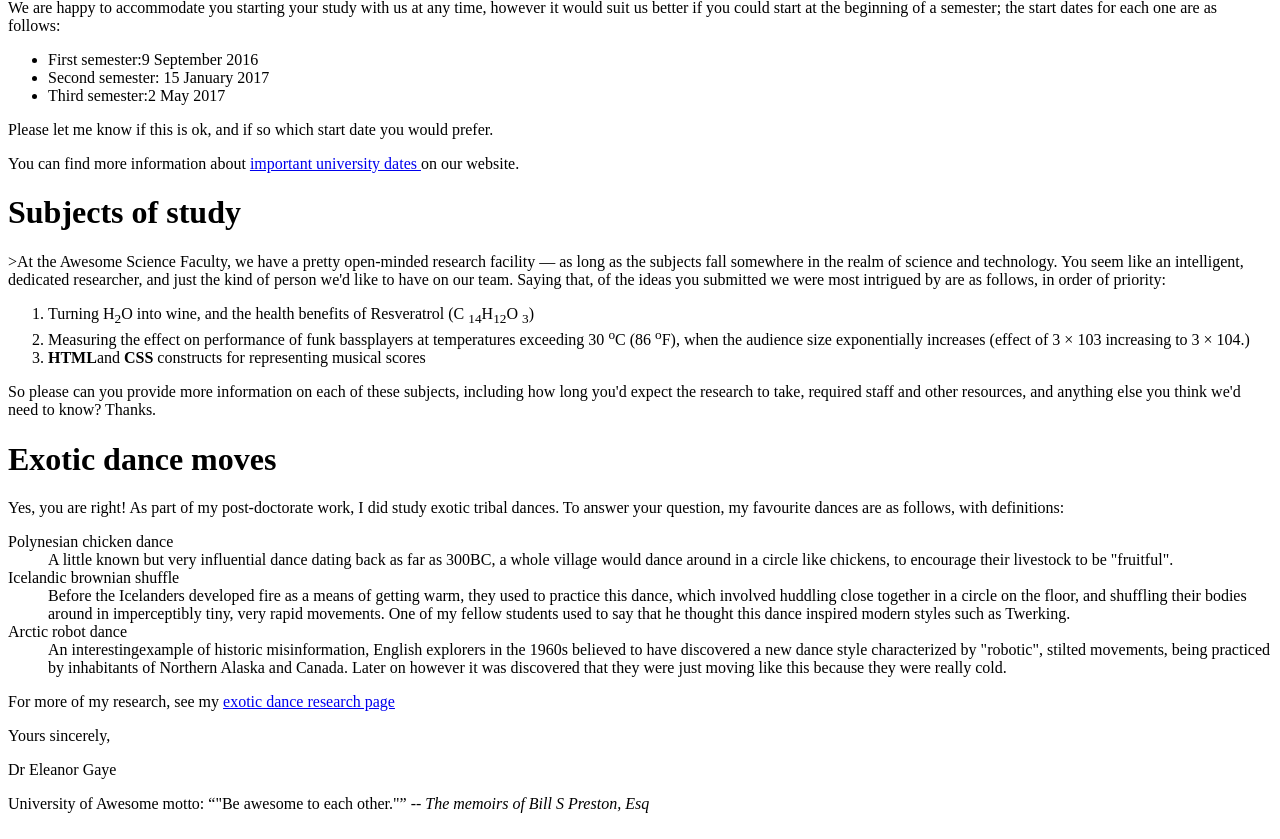
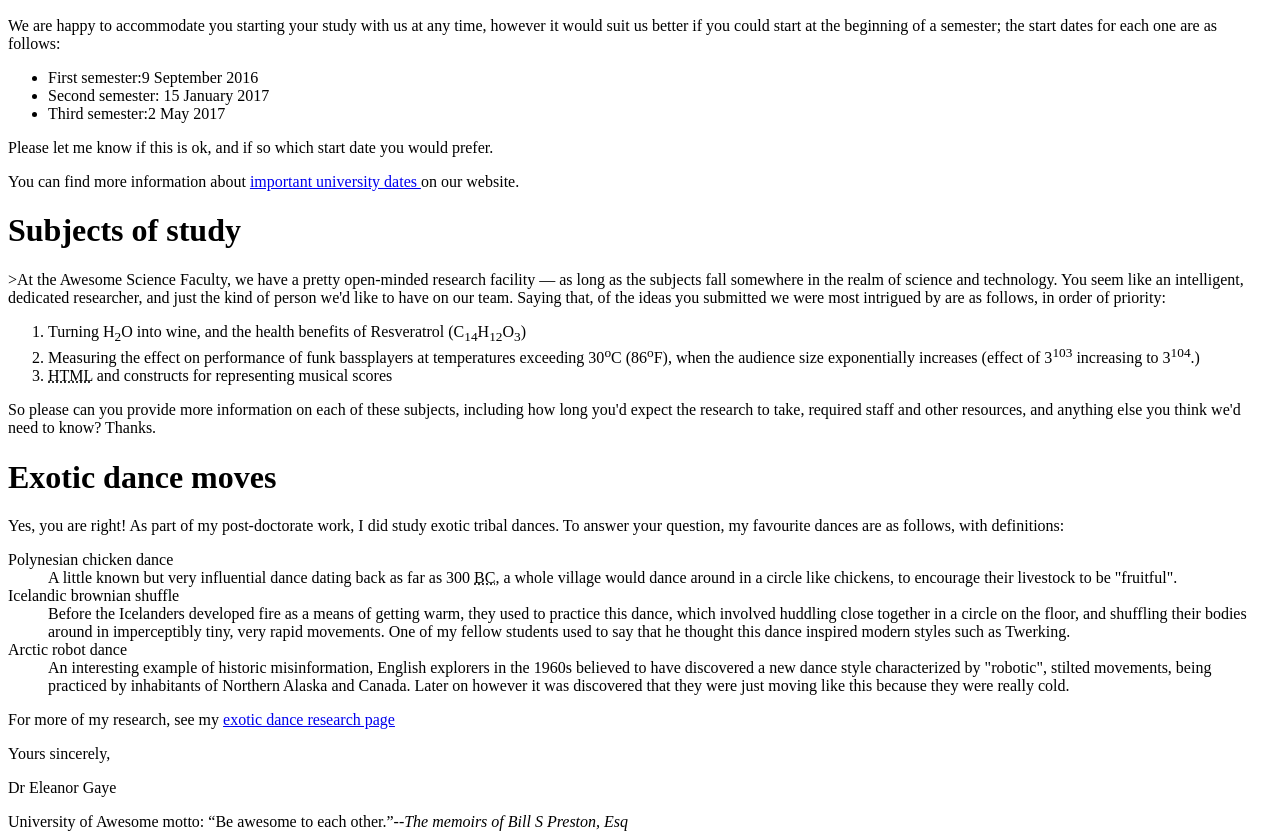
Before and after one commit to victor-karo/wk2, a plain HTML site: page latter.html in a window 1280 px wide. Shown: the part 539-1378 px from the top of the page. Drawn offline with Linux system fonts and the light colour scheme.

Commit message:
fix modify latter file

```diff
--- a/latter.html
+++ b/latter.html
@@ -10,7 +10,7 @@
           p{font-style: normal;}
     </style>
 </head>
-<body>
+<>
 
   <address>
     <em><strong>Dr. Eleanor Gaye </strong><br>
@@ -57,10 +57,10 @@
 <h1>Subjects of study</h1>
 
 <p>>At the Awesome Science Faculty, we have a pretty open-minded research facility — as long as the subjects fall somewhere in the realm of science and technology. You seem like an intelligent, dedicated researcher, and just the kind of person we'd like to have on our team. Saying that, of the ideas you submitted we were most intrigued by are as follows, in order of priority:</p>
-<ol type="1">
-    <li>Turning H<sub>2</sub>O into wine, and the health benefits of Resveratrol (C <sub>14</sub>H<sub>12</sub>O <sub>3</sub>)</li>
-    <li>Measuring the effect on performance of funk bassplayers at temperatures exceeding 30 <sup>o</sup>C (86 <sup>o</sup>F), when the audience size exponentially increases (effect of 3 × 103 increasing to 3 × 104.)</li>
-    <li> <strong>HTML</strong>and <strong>CSS</strong> constructs for representing musical scores</li>
+<ol>
+    <li>Turning H<sub>2</sub>O into wine, and the health benefits of Resveratrol (C<sub>14</sub>H<sub>12</sub>O<sub>3</sub>)</li>
+    <li>Measuring the effect on performance of funk bassplayers at temperatures exceeding 30<sup>o</sup>C (86<sup>o</sup>F), when the audience size exponentially increases (effect of 3<sup>103</sup> increasing to 3<sup>104</sup>.)</li>
+    <li> <ABbr title="Hypertext markup language">HTML</ABbr> and <abbr title="cascading style sheet"></abbr> constructs for representing musical scores</li>
 </ol>
 
 <P>So please can you provide more information on each of these subjects, including how long you'd expect the research to take, required staff and other resources, and anything else you think we'd need to know? Thanks.</P>
@@ -71,13 +71,11 @@
 <P>Yes, you are right! As part of my post-doctorate work, I did study exotic tribal dances. To answer your question, my favourite dances are as follows, with definitions:</P>
 <dl>
     <dt>Polynesian chicken dance</dt>
-    <dd>A little known but very influential dance dating back as far as 300BC, a whole village would dance around in a circle like chickens, to encourage their livestock to be "fruitful".
-        </dd>
+    <dd>A little known but very influential dance dating back as far as 300 <abbr title="before christ">BC,</abbr> a whole village would dance around in a circle like chickens, to encourage their livestock to be "fruitful".</dd>
     <dt>Icelandic brownian shuffle</dt>
     <dd>Before the Icelanders developed fire as a means of getting warm, they used to practice this dance, which involved huddling close together in a circle on the floor, and shuffling their bodies around in imperceptibly tiny, very rapid movements. One of my fellow students used to say that he thought this dance inspired modern styles such as Twerking.</dd>
     <dt>Arctic robot dance</dt>
-    <dd>An  interestingexample of historic misinformation, English explorers in the 1960s believed to have discovered a new dance style characterized by "robotic", stilted movements, being practiced by inhabitants of Northern Alaska and Canada. Later on however it was discovered that they were just moving like this because they were really cold.
-    </dd>
+    <dd>An interesting example of historic misinformation, English explorers in the 1960s believed to have discovered a new dance style characterized by "robotic", stilted movements, being practiced by inhabitants of Northern Alaska and Canada. Later on however it was discovered that they were just moving like this because they were really cold.</dd>
 </dl>
 
 <p>For more of my research, see my <a href="https://univelcity.com/" target="_blank">exotic dance research page</a></p>
@@ -85,7 +83,7 @@
 <p>Yours sincerely,</p>
 <p>Dr Eleanor Gaye</p>
 
-University of Awesome motto: <q>"Be awesome to each other."</q> -- <cite>The memoirs of Bill S Preston, Esq</cite>
+University of Awesome motto: <q>Be awesome to each other.</q><cite>--The memoirs of Bill S Preston, Esq</cite>
 
 </body>
 </html>
```
